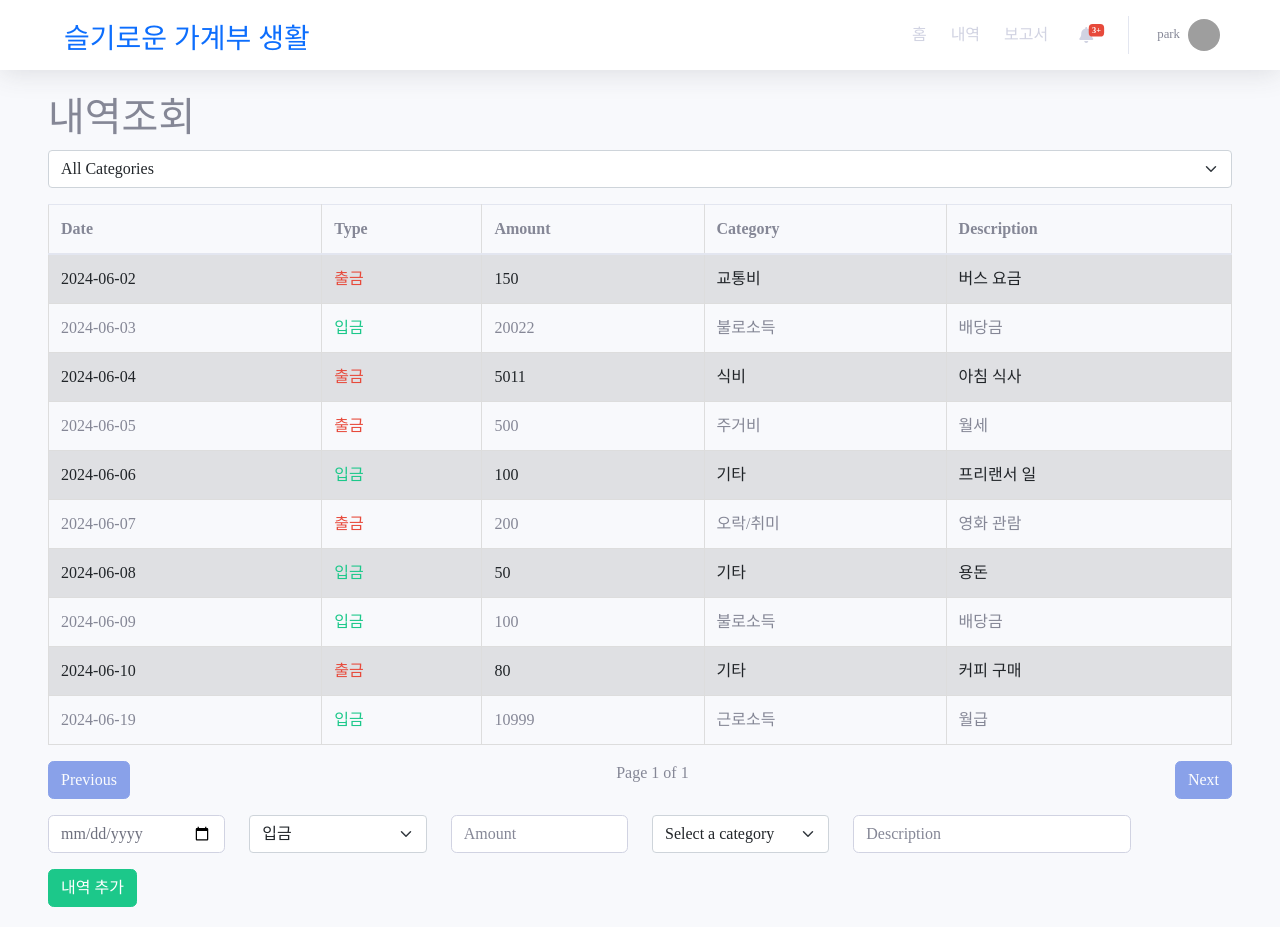
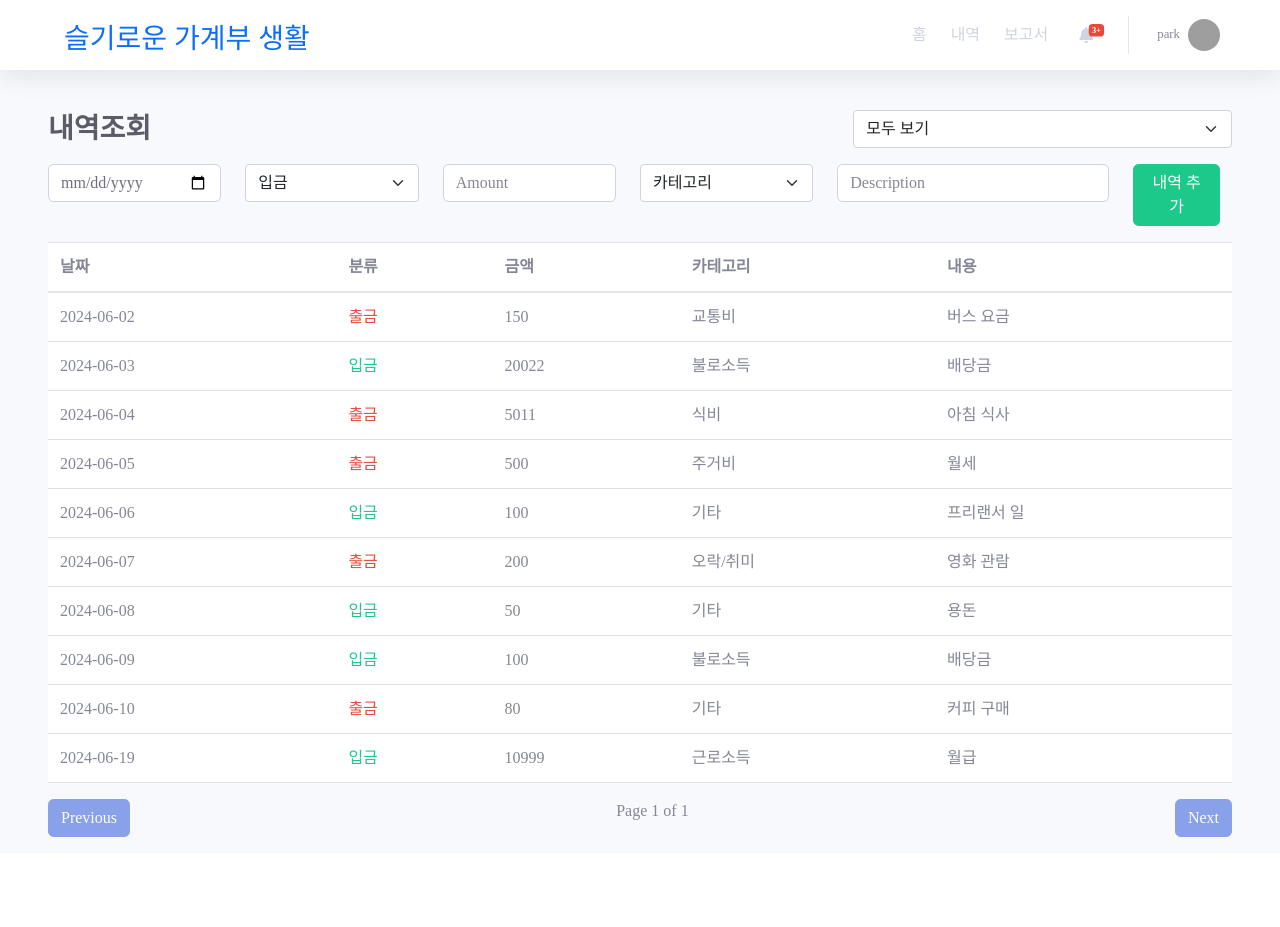
Before and after one commit to isj0228/sulgasaeng, a Vue app in the folder Skeleton_project/: page /record in a window 1280 px wide. After the commit the page ends 853 px from the top, so only its background shows below. Built offline with nearby package versions, Linux system fonts and the light colour scheme; data requests are answered from the project's data file; grey boxes are pictures that could not be loaded; a web font is replaced by a local one.

Commit message:
내역 디자인 수정

```diff
--- a/Skeleton_project/src/pages/Record.vue
+++ b/Skeleton_project/src/pages/Record.vue
@@ -1,31 +1,72 @@
 <template>
   <div>
-      <h1>내역조회</h1>
-      <div v-if="loading">Loading...</div>
-      <div v-else>
-        <!-- 카테고리 선택 드롭다운 -->
-        <div class="mb-3">
+    <div class="row mb-3 pt-3 align-items-center">
+      <div class="col-8">
+        <h3 class="mb-0 fw-bold text-dark">내역조회</h3>
+      </div>
+      <div class="col-4">
         <select v-model="selectedCategory" @change="filterByCategory" class="form-select">
-            <option value="">All Categories</option>
+          <option value="">모두 보기</option>
           <option v-for="category in categories" :key="category" :value="category">
             {{ category }}
           </option>
         </select>
       </div>
+    </div>
+    <div class="row mb-3">
+      <form @submit.prevent="addNewTransaction" class="row">
+        <div class="col-md-2">
+          <input v-model="newTransaction.date" type="date" class="form-control" placeholder="Date" required />
+        </div>
+        <div class="col-md-2">
+          <select v-model="newTransaction.type" class="form-select col" required>
+            <option value="입금">입금</option>
+            <option value="출금">출금</option>
+          </select>
+        </div>
+        <div class="col-md-2">
+          <input v-model="newTransaction.amount" type="number" class="form-control" placeholder="Amount" required />
+        </div>
 
+        <div class="col-md-2">
+          <select v-model="selectedCategory" class="form-select col" id="category" required
+            @change="handleCategoryChange">
+            <option disabled value="">카테고리</option>
+            <option v-for="category in currentCategories" :key="category" :value="category">
+              {{ category }}
+            </option>
+            <option value="add-new">추가..</option>
+          </select>
+          <div v-if="selectedCategory === 'add-new'" class="form-group mt-2">
+            <input v-model="newCategory" class="form-control" placeholder="Enter new category" required />
+          </div>
+        </div>
+
+        <div class="col-md-3">
+          <input v-model="newTransaction.desc" class="form-control" placeholder="Description" required />
+        </div>
+        <div class="col-md-1 pe-0">
+          <button type="submit" class="btn btn-success w-100">내역 추가</button>
+        </div>
+      </form>
+    </div>
+
+    <div v-if="loading">Loading...</div>
+    <div v-else>
       <!-- 테이블 -->
-        <table class="table table-striped">
+      <table class="table table-hover bg-white">
         <thead>
           <tr>
-              <th @click="sortTable('date')">Date</th>
-              <th @click="sortTable('type')">Type</th>
-              <th @click="sortTable('amount')">Amount</th>
-              <th @click="sortTable('category')">Category</th>
-              <th @click="sortTable('desc')">Description</th>
+            <th @click="sortTable('date')">날짜</th>
+            <th @click="sortTable('type')">분류</th>
+            <th @click="sortTable('amount')">금액</th>
+            <th @click="sortTable('category')">카테고리</th>
+            <th @click="sortTable('desc')">내용</th>
           </tr>
         </thead>
         <tbody>
-            <tr v-for="transaction in paginatedTransactions" :key="transaction.id" @click="selectTransaction(transaction)">
+          <tr v-for="transaction in paginatedTransactions" :key="transaction.id"
+            @click="selectTransaction(transaction)">
             <td>{{ transaction.date }}</td>
             <td :class="transaction.type === '입금' ? 'text-success' : 'text-danger'">{{ transaction.type }}</td>
             <td>{{ transaction.amount }}</td>
@@ -42,44 +83,13 @@
       </div>
 
       <!-- 새로운 내역 추가 폼 -->
-        <form @submit.prevent="addNewTransaction" class="row g-3">
-          <div class="col-md-2">
-            <input v-model="newTransaction.date" type="date" class="form-control" placeholder="Date" required />
-          </div>
-          <div class="col-md-2">
-            <select v-model="newTransaction.type" class="form-select col" required>
-              <option value="입금">입금</option>
-              <option value="출금">출금</option>
-            </select>
-          </div>
-          <div class="col-md-2">
-            <input v-model="newTransaction.amount" type="number" class="form-control" placeholder="Amount" required />
-          </div>
 
-          <div class="col-md-2">
-            <select v-model="selectedCategory" class="form-select col" id="category" required @change="handleCategoryChange">
-              <option disabled value="">Select a category</option>
-              <option v-for="category in currentCategories" :key="category" :value="category">
-                {{ category }}
-              </option>
-              <option value="add-new">추가..</option>
-            </select>
-            <div v-if="selectedCategory === 'add-new'" class="form-group mt-2">
-              <input v-model="newCategory" class="form-control" placeholder="Enter new category" required />
-            </div>
-          </div>
-
-          <div class="col-md-3">
-            <input v-model="newTransaction.desc" class="form-control" placeholder="Description" required />
-          </div>
-          <div class="col-md-12">
-            <button type="submit" class="btn btn-success">내역 추가</button>
-          </div>
-        </form>
     </div>
 
     <!-- 모달 컴포넌트 사용 -->
-      <TransactionModal :transaction="selectedTransaction" :incomeCategories="incomeCategories" :outcomeCategories="outcomeCategories" @delete-transaction="deleteTransactionFromModal" @update-transaction="updateTransaction" />
+    <TransactionModal :transaction="selectedTransaction" :incomeCategories="incomeCategories"
+      :outcomeCategories="outcomeCategories" @delete-transaction="deleteTransactionFromModal"
+      @update-transaction="updateTransaction" />
   </div>
 </template>
 
@@ -253,15 +263,29 @@
 </script>
 
 <style>
+.bg-white {
+    background-color: white;
+}
+/* th,
+td {
+  background-color: white;
+} */
 /* 간단한 스타일 */
+
+/* .bg-white {
+
+}
+
 table {
   width: 100%;
   border-collapse: collapse;
 }
 
-  th, td {
+th,
+td {
   border: 1px solid #ddd;
   padding: 8px;
+  background-color: white !important;
 }
 
 th {
@@ -274,11 +298,12 @@
   margin-bottom: 20px;
 }
 
-  form input, form select {
+form input,
+form select {
   padding: 5px;
 }
 
 form button {
   padding: 5px 10px;
-  }
+} */
 </style>
```
Lines whose indentation alone changed are shown as unchanged.
